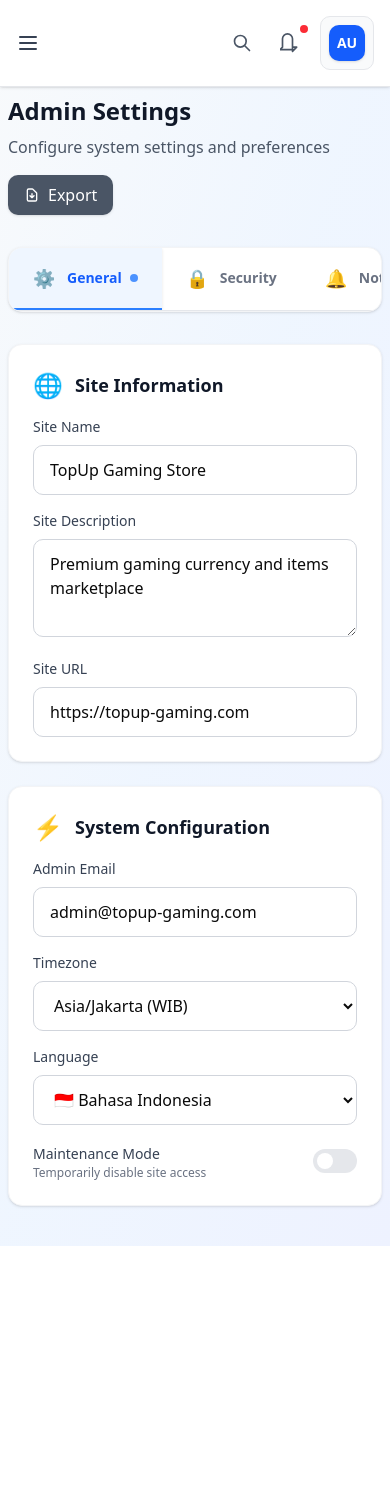
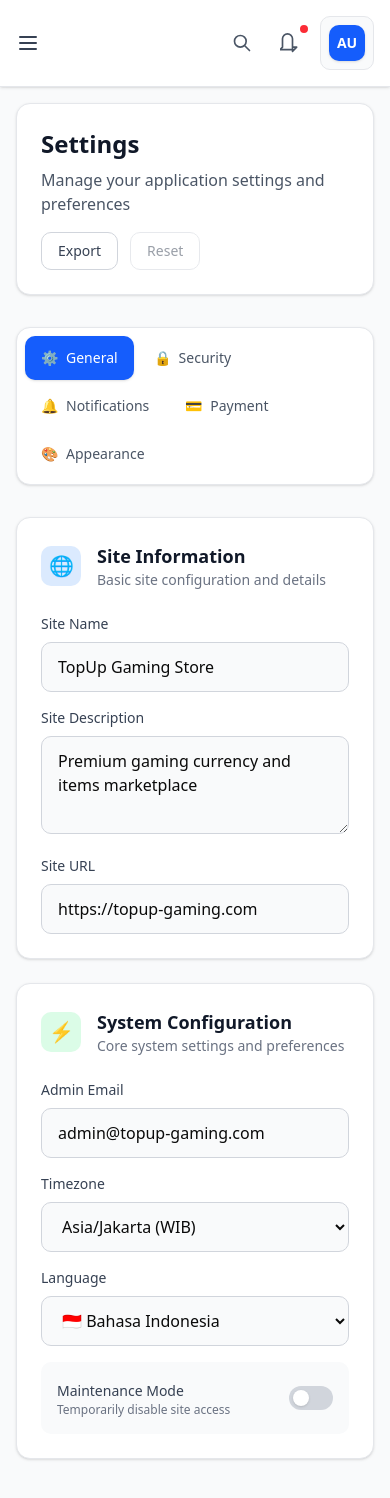
Before and after one commit to akbarryyan/topup-nextjs, a Next.js app: page /super/settings in a window 390 px wide. Shown: the top 1498 px of the page. Before the commit the page ends 1246 px from the top, so only its background shows below. Built offline with nearby package versions, Linux system fonts and the light colour scheme.

Commit message:
feat: Enhance SettingsPage UI with improved layout, hover effects, and additional descriptions for better user guidance

```diff
--- a/src/app/super/settings/page.js
+++ b/src/app/super/settings/page.js
@@ -126,13 +126,22 @@ export default function SettingsPage() {
 
   const renderGeneralSettings = () => (
     <div className="space-y-6">
-      <div className="grid grid-cols-1 lg:grid-cols-2 gap-6">
+      <div className="grid grid-cols-1 xl:grid-cols-2 gap-6">
         {/* Site Information */}
-        <div className="bg-white rounded-xl p-6 shadow-sm border border-gray-100">
-          <h3 className="text-lg font-semibold text-gray-900 mb-4 flex items-center">
-            <span className="text-2xl mr-3">🌐</span>
+        <div className="bg-white rounded-xl p-6 shadow-sm border border-gray-200 hover:shadow-md transition-shadow duration-200">
+          <div className="flex items-center mb-6">
+            <div className="w-10 h-10 bg-blue-100 rounded-lg flex items-center justify-center mr-4">
+              <span className="text-xl">🌐</span>
+            </div>
+            <div>
+              <h3 className="text-lg font-semibold text-gray-900">
                 Site Information
               </h3>
+              <p className="text-sm text-gray-500">
+                Basic site configuration and details
+              </p>
+            </div>
+          </div>
           <div className="space-y-4">
             <div>
               <label className="block text-sm font-medium text-gray-700 mb-2">
@@ -144,7 +153,7 @@ export default function SettingsPage() {
                 onChange={(e) =>
                   updateSetting("general", "siteName", e.target.value)
                 }
-                className="w-full px-4 py-3 border border-gray-300 rounded-lg focus:ring-2 focus:ring-blue-500 focus:border-blue-500 transition-all duration-200"
+                className="w-full px-4 py-3 border border-gray-300 rounded-lg focus:ring-2 focus:ring-blue-500 focus:border-blue-500 transition-all duration-200 bg-gray-50 focus:bg-white"
               />
             </div>
             <div>
@@ -157,7 +166,7 @@ export default function SettingsPage() {
                   updateSetting("general", "siteDescription", e.target.value)
                 }
                 rows={3}
-                className="w-full px-4 py-3 border border-gray-300 rounded-lg focus:ring-2 focus:ring-blue-500 focus:border-blue-500 transition-all duration-200"
+                className="w-full px-4 py-3 border border-gray-300 rounded-lg focus:ring-2 focus:ring-blue-500 focus:border-blue-500 transition-all duration-200 bg-gray-50 focus:bg-white"
               />
             </div>
             <div>
@@ -170,18 +179,27 @@ export default function SettingsPage() {
                 onChange={(e) =>
                   updateSetting("general", "siteUrl", e.target.value)
                 }
-                className="w-full px-4 py-3 border border-gray-300 rounded-lg focus:ring-2 focus:ring-blue-500 focus:border-blue-500 transition-all duration-200"
+                className="w-full px-4 py-3 border border-gray-300 rounded-lg focus:ring-2 focus:ring-blue-500 focus:border-blue-500 transition-all duration-200 bg-gray-50 focus:bg-white"
               />
             </div>
           </div>
         </div>
 
         {/* System Configuration */}
-        <div className="bg-white rounded-xl p-6 shadow-sm border border-gray-100">
-          <h3 className="text-lg font-semibold text-gray-900 mb-4 flex items-center">
-            <span className="text-2xl mr-3">⚡</span>
+        <div className="bg-white rounded-xl p-6 shadow-sm border border-gray-200 hover:shadow-md transition-shadow duration-200">
+          <div className="flex items-center mb-6">
+            <div className="w-10 h-10 bg-green-100 rounded-lg flex items-center justify-center mr-4">
+              <span className="text-xl">⚡</span>
+            </div>
+            <div>
+              <h3 className="text-lg font-semibold text-gray-900">
                 System Configuration
               </h3>
+              <p className="text-sm text-gray-500">
+                Core system settings and preferences
+              </p>
+            </div>
+          </div>
           <div className="space-y-4">
             <div>
               <label className="block text-sm font-medium text-gray-700 mb-2">
@@ -193,7 +211,7 @@ export default function SettingsPage() {
                 onChange={(e) =>
                   updateSetting("general", "adminEmail", e.target.value)
                 }
-                className="w-full px-4 py-3 border border-gray-300 rounded-lg focus:ring-2 focus:ring-blue-500 focus:border-blue-500 transition-all duration-200"
+                className="w-full px-4 py-3 border border-gray-300 rounded-lg focus:ring-2 focus:ring-blue-500 focus:border-blue-500 transition-all duration-200 bg-gray-50 focus:bg-white"
               />
             </div>
             <div>
@@ -205,7 +223,7 @@ export default function SettingsPage() {
                 onChange={(e) =>
                   updateSetting("general", "timezone", e.target.value)
                 }
-                className="w-full px-4 py-3 border border-gray-300 rounded-lg focus:ring-2 focus:ring-blue-500 focus:border-blue-500 transition-all duration-200"
+                className="w-full px-4 py-3 border border-gray-300 rounded-lg focus:ring-2 focus:ring-blue-500 focus:border-blue-500 transition-all duration-200 bg-gray-50 focus:bg-white"
               >
                 <option value="Asia/Jakarta">Asia/Jakarta (WIB)</option>
                 <option value="Asia/Makassar">Asia/Makassar (WITA)</option>
@@ -221,13 +239,13 @@ export default function SettingsPage() {
                 onChange={(e) =>
                   updateSetting("general", "language", e.target.value)
                 }
-                className="w-full px-4 py-3 border border-gray-300 rounded-lg focus:ring-2 focus:ring-blue-500 focus:border-blue-500 transition-all duration-200"
+                className="w-full px-4 py-3 border border-gray-300 rounded-lg focus:ring-2 focus:ring-blue-500 focus:border-blue-500 transition-all duration-200 bg-gray-50 focus:bg-white"
               >
                 <option value="id">🇮🇩 Bahasa Indonesia</option>
                 <option value="en">🇺🇸 English</option>
               </select>
             </div>
-            <div className="flex items-center justify-between">
+            <div className="flex items-center justify-between p-4 bg-gray-50 rounded-lg">
               <div>
                 <label className="text-sm font-medium text-gray-700">
                   Maintenance Mode
@@ -247,11 +265,11 @@ export default function SettingsPage() {
                 className={`relative inline-flex h-6 w-11 items-center rounded-full transition-colors ${
                   tempSettings.general.maintenanceMode
                     ? "bg-red-600"
-                    : "bg-gray-200"
+                    : "bg-gray-300"
                 }`}
               >
                 <span
-                  className={`inline-block h-4 w-4 transform rounded-full bg-white transition-transform ${
+                  className={`inline-block h-4 w-4 transform rounded-full bg-white transition-transform shadow-sm ${
                     tempSettings.general.maintenanceMode
                       ? "translate-x-6"
                       : "translate-x-1"
@@ -267,15 +285,24 @@ export default function SettingsPage() {
 
   const renderSecuritySettings = () => (
     <div className="space-y-6">
-      <div className="grid grid-cols-1 lg:grid-cols-2 gap-6">
+      <div className="grid grid-cols-1 xl:grid-cols-2 gap-6">
         {/* Authentication */}
-        <div className="bg-white rounded-xl p-6 shadow-sm border border-gray-100">
-          <h3 className="text-lg font-semibold text-gray-900 mb-4 flex items-center">
-            <span className="text-2xl mr-3">🔐</span>
+        <div className="bg-white rounded-xl p-6 shadow-sm border border-gray-200 hover:shadow-md transition-shadow duration-200">
+          <div className="flex items-center mb-6">
+            <div className="w-10 h-10 bg-red-100 rounded-lg flex items-center justify-center mr-4">
+              <span className="text-xl">🔐</span>
+            </div>
+            <div>
+              <h3 className="text-lg font-semibold text-gray-900">
                 Authentication
               </h3>
+              <p className="text-sm text-gray-500">
+                Login security and authentication settings
+              </p>
+            </div>
+          </div>
           <div className="space-y-4">
-            <div className="flex items-center justify-between">
+            <div className="flex items-center justify-between p-4 bg-gray-50 rounded-lg">
               <div>
                 <label className="text-sm font-medium text-gray-700">
                   Two-Factor Authentication
@@ -295,11 +322,11 @@ export default function SettingsPage() {
                 className={`relative inline-flex h-6 w-11 items-center rounded-full transition-colors ${
                   tempSettings.security.twoFactorAuth
                     ? "bg-green-600"
-                    : "bg-gray-200"
+                    : "bg-gray-300"
                 }`}
               >
                 <span
-                  className={`inline-block h-4 w-4 transform rounded-full bg-white transition-transform ${
+                  className={`inline-block h-4 w-4 transform rounded-full bg-white transition-transform shadow-sm ${
                     tempSettings.security.twoFactorAuth
                       ? "translate-x-6"
                       : "translate-x-1"
@@ -323,7 +350,7 @@ export default function SettingsPage() {
                 }
                 min={3}
                 max={10}
-                className="w-full px-4 py-3 border border-gray-300 rounded-lg focus:ring-2 focus:ring-blue-500 focus:border-blue-500 transition-all duration-200"
+                className="w-full px-4 py-3 border border-gray-300 rounded-lg focus:ring-2 focus:ring-blue-500 focus:border-blue-500 transition-all duration-200 bg-gray-50 focus:bg-white"
               />
             </div>
             <div>
@@ -342,18 +369,27 @@ export default function SettingsPage() {
                 }
                 min={15}
                 max={120}
-                className="w-full px-4 py-3 border border-gray-300 rounded-lg focus:ring-2 focus:ring-blue-500 focus:border-blue-500 transition-all duration-200"
+                className="w-full px-4 py-3 border border-gray-300 rounded-lg focus:ring-2 focus:ring-blue-500 focus:border-blue-500 transition-all duration-200 bg-gray-50 focus:bg-white"
               />
             </div>
           </div>
         </div>
 
         {/* Access Control */}
-        <div className="bg-white rounded-xl p-6 shadow-sm border border-gray-100">
-          <h3 className="text-lg font-semibold text-gray-900 mb-4 flex items-center">
-            <span className="text-2xl mr-3">🛡️</span>
+        <div className="bg-white rounded-xl p-6 shadow-sm border border-gray-200 hover:shadow-md transition-shadow duration-200">
+          <div className="flex items-center mb-6">
+            <div className="w-10 h-10 bg-orange-100 rounded-lg flex items-center justify-center mr-4">
+              <span className="text-xl">🛡️</span>
+            </div>
+            <div>
+              <h3 className="text-lg font-semibold text-gray-900">
                 Access Control
               </h3>
+              <p className="text-sm text-gray-500">
+                Advanced security and access restrictions
+              </p>
+            </div>
+          </div>
           <div className="space-y-4">
             <div>
               <label className="block text-sm font-medium text-gray-700 mb-2">
@@ -371,10 +407,10 @@ export default function SettingsPage() {
                 }
                 min={30}
                 max={365}
-                className="w-full px-4 py-3 border border-gray-300 rounded-lg focus:ring-2 focus:ring-blue-500 focus:border-blue-500 transition-all duration-200"
+                className="w-full px-4 py-3 border border-gray-300 rounded-lg focus:ring-2 focus:ring-blue-500 focus:border-blue-500 transition-all duration-200 bg-gray-50 focus:bg-white"
               />
             </div>
-            <div className="flex items-center justify-between">
+            <div className="flex items-center justify-between p-4 bg-gray-50 rounded-lg">
               <div>
                 <label className="text-sm font-medium text-gray-700">
                   IP Whitelist
@@ -394,11 +430,11 @@ export default function SettingsPage() {
                 className={`relative inline-flex h-6 w-11 items-center rounded-full transition-colors ${
                   tempSettings.security.ipWhitelist
                     ? "bg-green-600"
-                    : "bg-gray-200"
+                    : "bg-gray-300"
                 }`}
               >
                 <span
-                  className={`inline-block h-4 w-4 transform rounded-full bg-white transition-transform ${
+                  className={`inline-block h-4 w-4 transform rounded-full bg-white transition-transform shadow-sm ${
                     tempSettings.security.ipWhitelist
                       ? "translate-x-6"
                       : "translate-x-1"
@@ -422,7 +458,7 @@ export default function SettingsPage() {
                 }
                 min={100}
                 max={10000}
-                className="w-full px-4 py-3 border border-gray-300 rounded-lg focus:ring-2 focus:ring-blue-500 focus:border-blue-500 transition-all duration-200"
+                className="w-full px-4 py-3 border border-gray-300 rounded-lg focus:ring-2 focus:ring-blue-500 focus:border-blue-500 transition-all duration-200 bg-gray-50 focus:bg-white"
               />
             </div>
           </div>
@@ -433,15 +469,24 @@ export default function SettingsPage() {
 
   const renderNotificationSettings = () => (
     <div className="space-y-6">
-      <div className="grid grid-cols-1 lg:grid-cols-2 gap-6">
+      <div className="grid grid-cols-1 xl:grid-cols-2 gap-6">
         {/* Notification Channels */}
-        <div className="bg-white rounded-xl p-6 shadow-sm border border-gray-100">
-          <h3 className="text-lg font-semibold text-gray-900 mb-4 flex items-center">
-            <span className="text-2xl mr-3">📱</span>
+        <div className="bg-white rounded-xl p-6 shadow-sm border border-gray-200 hover:shadow-md transition-shadow duration-200">
+          <div className="flex items-center mb-6">
+            <div className="w-10 h-10 bg-purple-100 rounded-lg flex items-center justify-center mr-4">
+              <span className="text-xl">📱</span>
+            </div>
+            <div>
+              <h3 className="text-lg font-semibold text-gray-900">
                 Notification Channels
               </h3>
+              <p className="text-sm text-gray-500">
+                Configure how notifications are delivered
+              </p>
+            </div>
+          </div>
           <div className="space-y-4">
-            <div className="flex items-center justify-between">
+            <div className="flex items-center justify-between p-4 bg-gray-50 rounded-lg">
               <div>
                 <label className="text-sm font-medium text-gray-700">
                   Email Notifications
@@ -461,11 +506,11 @@ export default function SettingsPage() {
                 className={`relative inline-flex h-6 w-11 items-center rounded-full transition-colors ${
                   tempSettings.notifications.emailNotifications
                     ? "bg-green-600"
-                    : "bg-gray-200"
+                    : "bg-gray-300"
                 }`}
               >
                 <span
-                  className={`inline-block h-4 w-4 transform rounded-full bg-white transition-transform ${
+                  className={`inline-block h-4 w-4 transform rounded-full bg-white transition-transform shadow-sm ${
                     tempSettings.notifications.emailNotifications
                       ? "translate-x-6"
                       : "translate-x-1"
@@ -683,13 +728,22 @@ export default function SettingsPage() {
 
   const renderPaymentSettings = () => (
     <div className="space-y-6">
-      <div className="grid grid-cols-1 lg:grid-cols-2 gap-6">
+      <div className="grid grid-cols-1 xl:grid-cols-2 gap-6">
         {/* Payment Configuration */}
-        <div className="bg-white rounded-xl p-6 shadow-sm border border-gray-100">
-          <h3 className="text-lg font-semibold text-gray-900 mb-4 flex items-center">
-            <span className="text-2xl mr-3">💰</span>
+        <div className="bg-white rounded-xl p-6 shadow-sm border border-gray-200 hover:shadow-md transition-shadow duration-200">
+          <div className="flex items-center mb-6">
+            <div className="w-10 h-10 bg-yellow-100 rounded-lg flex items-center justify-center mr-4">
+              <span className="text-xl">💰</span>
+            </div>
+            <div>
+              <h3 className="text-lg font-semibold text-gray-900">
                 Payment Configuration
               </h3>
+              <p className="text-sm text-gray-500">
+                Configure payment processing settings
+              </p>
+            </div>
+          </div>
           <div className="space-y-4">
             <div>
               <label className="block text-sm font-medium text-gray-700 mb-2">
@@ -989,13 +1043,22 @@ export default function SettingsPage() {
 
   const renderAppearanceSettings = () => (
     <div className="space-y-6">
-      <div className="grid grid-cols-1 lg:grid-cols-2 gap-6">
+      <div className="grid grid-cols-1 xl:grid-cols-2 gap-6">
         {/* Theme Settings */}
-        <div className="bg-white rounded-xl p-6 shadow-sm border border-gray-100">
-          <h3 className="text-lg font-semibold text-gray-900 mb-4 flex items-center">
-            <span className="text-2xl mr-3">🎨</span>
+        <div className="bg-white rounded-xl p-6 shadow-sm border border-gray-200 hover:shadow-md transition-shadow duration-200">
+          <div className="flex items-center mb-6">
+            <div className="w-10 h-10 bg-pink-100 rounded-lg flex items-center justify-center mr-4">
+              <span className="text-xl">🎨</span>
+            </div>
+            <div>
+              <h3 className="text-lg font-semibold text-gray-900">
                 Theme Settings
               </h3>
+              <p className="text-sm text-gray-500">
+                Customize the visual appearance
+              </p>
+            </div>
+          </div>
           <div className="space-y-4">
             <div>
               <label className="block text-sm font-medium text-gray-700 mb-2">
@@ -1220,7 +1283,7 @@ export default function SettingsPage() {
 
   return (
     <>
-      <div className="min-h-screen bg-gradient-to-br from-slate-50 via-blue-50 to-indigo-50 flex">
+      <div className="min-h-screen bg-gray-50 flex">
         {/* Sidebar */}
         <AdminSidebarLight
           isOpen={sidebarOpen}
@@ -1228,25 +1291,70 @@ export default function SettingsPage() {
         />
 
         {/* Main Content */}
-        <div className="flex-1 flex flex-col lg:ml-64 min-h-screen overflow-hidden">
+        <div className="flex-1 flex flex-col lg:ml-64 min-h-screen">
           {/* Header */}
           <AdminHeaderLight onMenuClick={() => setSidebarOpen(true)} />
 
           {/* Dashboard Content */}
-          <main className="flex-1 p-2 sm:p-4 lg:p-6 space-y-3 sm:space-y-4 lg:space-y-6 overflow-y-auto">
+          <main className="flex-1 p-4 lg:p-6 overflow-y-auto">
             {/* Page Header */}
-            <SettingsHeader
-              hasChanges={hasChanges}
-              exportSettings={exportSettings}
-              resetSettings={resetSettings}
-            />
+            <div className="mb-8">
+              <div className="bg-white rounded-xl p-6 shadow-sm border border-gray-200">
+                <div className="flex flex-col sm:flex-row sm:items-center justify-between">
+                  <div className="mb-4 sm:mb-0">
+                    <h1 className="text-2xl font-bold text-gray-900 mb-2">
+                      Settings
+                    </h1>
+                    <p className="text-gray-600">
+                      Manage your application settings and preferences
+                    </p>
+                  </div>
+                  <div className="flex items-center gap-3">
+                    {hasChanges && (
+                      <span className="inline-flex items-center px-3 py-1 rounded-full text-xs font-medium bg-orange-100 text-orange-800">
+                        <div className="w-2 h-2 bg-orange-400 rounded-full mr-2"></div>
+                        Unsaved changes
+                      </span>
+                    )}
+                    <button
+                      onClick={exportSettings}
+                      className="px-4 py-2 text-sm font-medium text-gray-700 bg-white border border-gray-300 rounded-lg hover:bg-gray-50 transition-colors duration-200"
+                    >
+                      Export
+                    </button>
+                    <button
+                      onClick={resetSettings}
+                      disabled={!hasChanges}
+                      className="px-4 py-2 text-sm font-medium text-gray-700 bg-white border border-gray-300 rounded-lg hover:bg-gray-50 disabled:opacity-50 disabled:cursor-not-allowed transition-colors duration-200"
+                    >
+                      Reset
+                    </button>
+                  </div>
+                </div>
+              </div>
+            </div>
 
             {/* Settings Navigation */}
-            <SettingsNavigation
-              tabs={tabs}
-              activeTab={activeTab}
-              setActiveTab={setActiveTab}
-            />
+            <div className="mb-8">
+              <div className="bg-white rounded-xl p-2 shadow-sm border border-gray-200">
+                <nav className="flex flex-wrap gap-1">
+                  {tabs.map((tab) => (
+                    <button
+                      key={tab.id}
+                      onClick={() => setActiveTab(tab.id)}
+                      className={`flex items-center px-4 py-3 text-sm font-medium rounded-lg transition-all duration-200 ${
+                        activeTab === tab.id
+                          ? "bg-blue-600 text-white shadow-sm"
+                          : "text-gray-600 hover:text-gray-900 hover:bg-gray-100"
+                      }`}
+                    >
+                      <span className="mr-2">{tab.icon}</span>
+                      {tab.name}
+                    </button>
+                  ))}
+                </nav>
+              </div>
+            </div>
 
             {/* Settings Content */}
             <div className="mb-8">{renderTabContent()}</div>
@@ -1262,11 +1370,32 @@ export default function SettingsPage() {
         )}
 
         {/* Save Changes Bar */}
-        <SettingsSaveBar
-          hasChanges={hasChanges}
-          resetSettings={resetSettings}
-          saveSettings={saveSettings}
-        />
+        {hasChanges && (
+          <div className="fixed bottom-0 left-0 right-0 lg:left-64 bg-white border-t border-gray-200 p-4 shadow-lg z-30">
+            <div className="flex items-center justify-between max-w-7xl mx-auto">
+              <div className="flex items-center">
+                <div className="w-3 h-3 bg-orange-500 rounded-full mr-3 animate-pulse"></div>
+                <span className="text-sm font-medium text-gray-900">
+                  You have unsaved changes
+                </span>
+              </div>
+              <div className="flex items-center gap-3">
+                <button
+                  onClick={resetSettings}
+                  className="px-4 py-2 text-sm font-medium text-gray-600 hover:text-gray-900 transition-colors duration-200"
+                >
+                  Discard
+                </button>
+                <button
+                  onClick={saveSettings}
+                  className="px-6 py-2 text-sm font-medium text-white bg-blue-600 hover:bg-blue-700 rounded-lg transition-colors duration-200"
+                >
+                  Save Changes
+                </button>
+              </div>
+            </div>
+          </div>
+        )}
       </div>
     </>
   );
```
Lines whose indentation alone changed are shown as unchanged.
